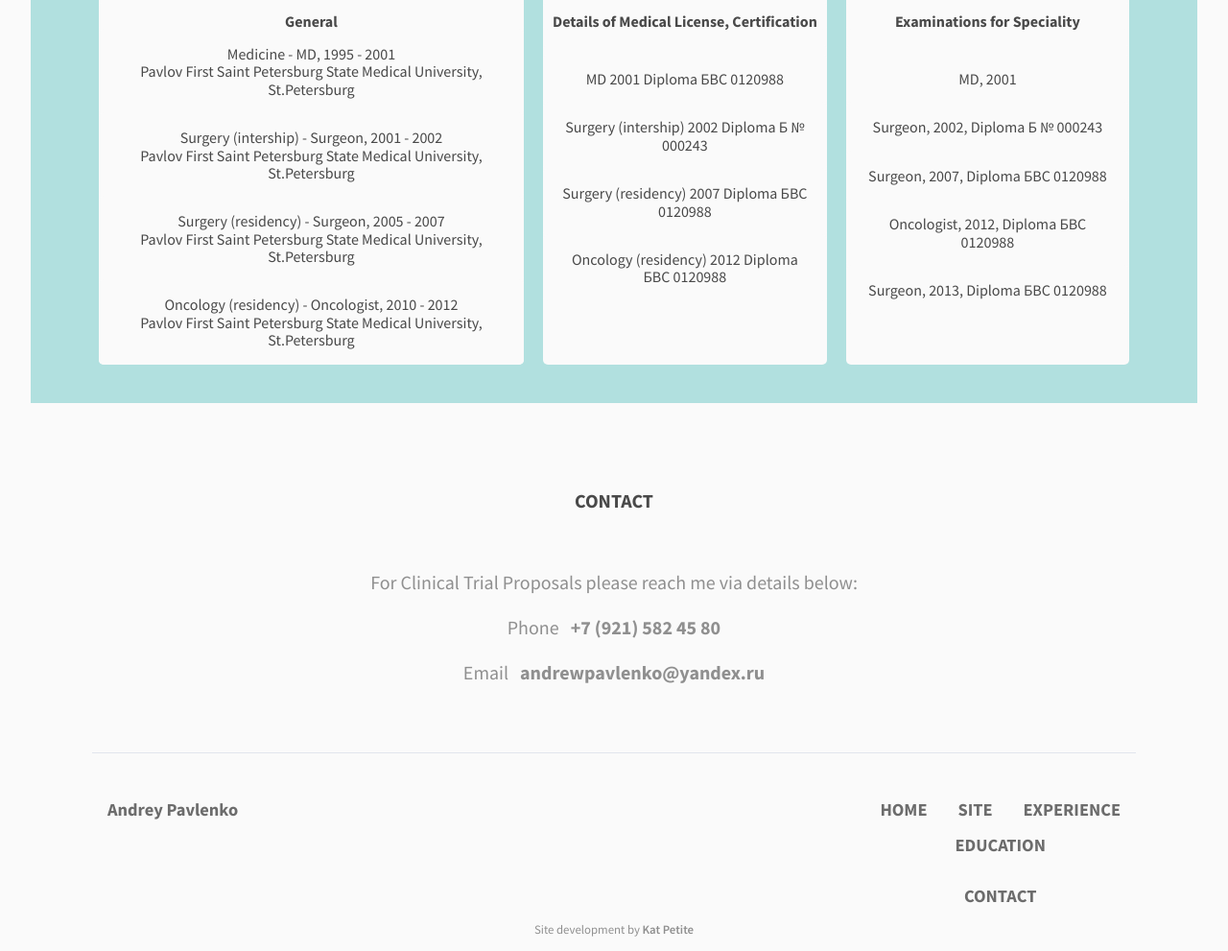
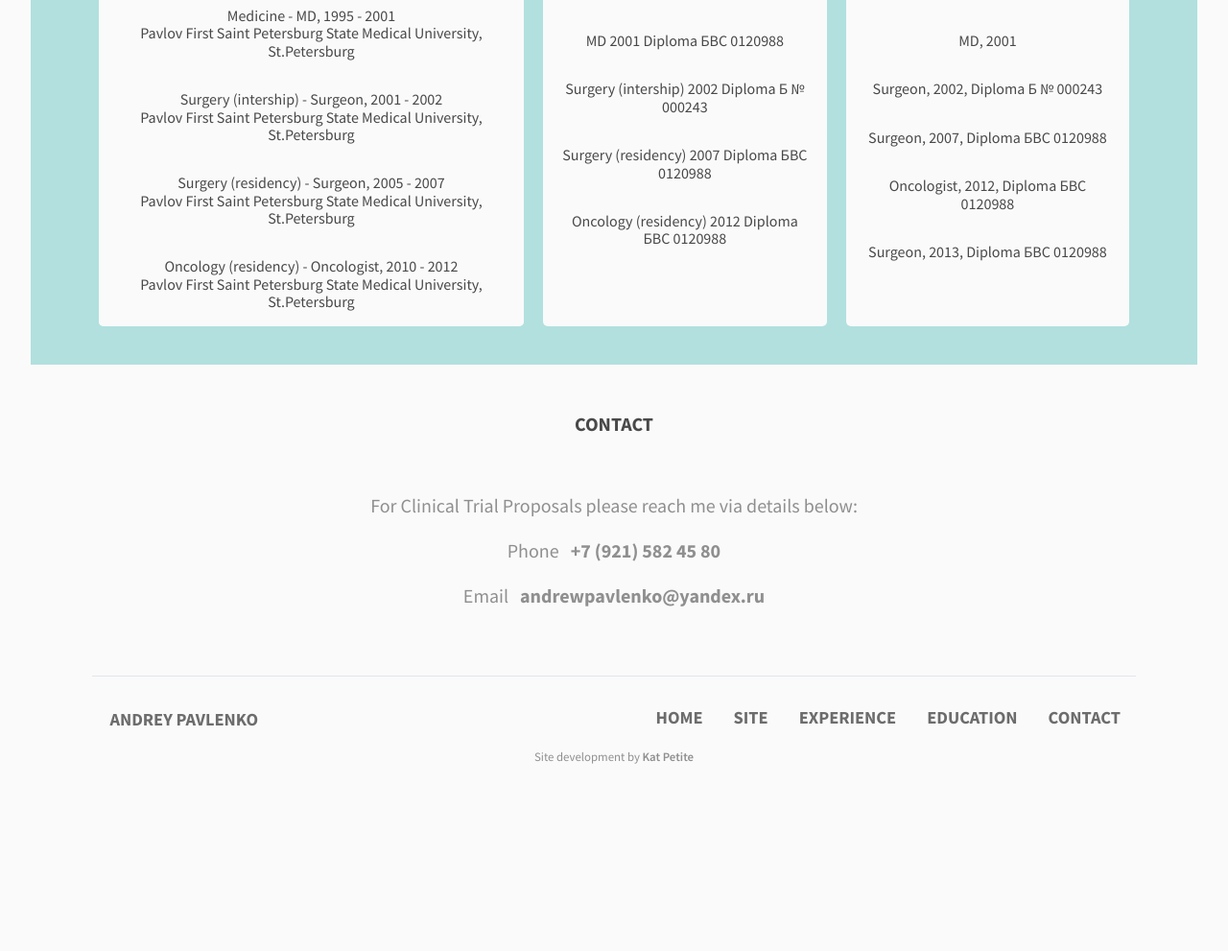
Before and after one commit to k-petite/AndreyPavlenko, a plain HTML site: page index.html in a window 1280 px wide. Shown: the part 1274-2265 px from the top of the page at 96% size. After the commit the page ends 2085 px from the top, so only its background shows below. Drawn offline with Linux system fonts and the light colour scheme.

Commit message:
Footer nav
Footer navigation updated to flex box

```diff
--- a/css/styles.css
+++ b/css/styles.css
@@ -25,7 +25,6 @@ li {
 }
 
 h2 {
-  padding-top: 2em;
   font-size: 1em;
   font-weight:700;
   text-transform: uppercase;
@@ -187,6 +186,10 @@ h3 {
   margin-bottom: 2em;
 }*/
 
+#experience {
+  padding-top: 2em;
+ }
+
 
 /* --- education design section --- */
 
@@ -261,10 +264,29 @@ footer p {
   .footer-nav {
     border-top: solid 1px #e1e5ed;
     margin: 0 auto;
-    padding: 2em 0 0;
+    padding: 1em 0 0;
+    display: flex;
+    justify-content: space-between;
   }
 
-   .footer-name,
+.footer-name,
+.footer-nav .nav {
+  margin: 0;
+}
+.footer-name{
+  padding: 1em;
+}
+
+.footer-nav .nav {
+  display: flex;
+  justify-content: flex-end;
+
+}
+
+.footer-nav li {
+  padding: 1em;
+}
+   /*.footer-name,
      footer .nav,
      footer .nav li{
      display:inline-block;
@@ -295,7 +317,7 @@ footer p {
     padding-left: 1em;
     margin-left: 1em;
     margin-right:0;
-  }
+  }*/
 
   .footer-nav a,
    h2  {
@@ -304,10 +326,10 @@ footer p {
     text-transform: uppercase;
   }
 
-    footer .nav li,
+    /*footer .nav li,
     .footer-nav ul{
     padding: 0;
-  }
+  }*/
 
 
 /* =================================
@@ -546,9 +568,9 @@ color:#e27cd4;
   }
 
 
-  .footer-name {
+  /*.footer-name {
     width:25%;
-  }
+  }*/
 
 
   .footer-nav li,
@@ -559,16 +581,16 @@ color:#e27cd4;
     background:none;
   }
 
-  .footer-nav li:nth-of-type(1),
+  /*.footer-nav li:nth-of-type(1),
   .footer-nav li:nth-of-type(2),
   .footer-nav li:nth-of-type(3),
   .footer-nav li:nth-of-type(4)
   .footer-nav li:nth-of-type(5){
     text-align:right;
     float:left;
-  }
+  }*/
 
-  .footer-nav ul li a,
+  /*.footer-nav ul li a,
   .footer-name {
     padding: 1rem;
     margin:0;
@@ -577,10 +599,11 @@ color:#e27cd4;
   footer .nav li{
     padding-right: 0;
     margin:0;
-  }
+  }*/
 
-  .footer-nav,
-  .footer-nav ul{
+  .footer-nav
+  /*.footer-nav ul*/
+  {
     margin:0 auto;
   }
 
--- a/index.html
+++ b/index.html
@@ -178,8 +178,8 @@
 
             <!-- Footer navigation -->
 
-            <nav class="footer-nav cf">
-              <h1 class="footer-name">Andrey Pavlenko</h1>
+            <nav class="footer-nav">
+              <h2 class="footer-name">Andrey Pavlenko</h2>
               <ul class="nav">
                 <li><a href="#home">HOME</a></li>
                 <li><a href="#base">SITE</a></li>
```
